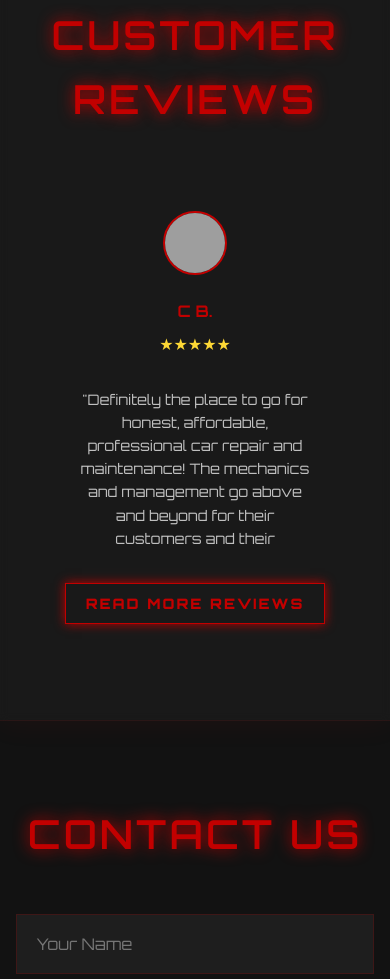
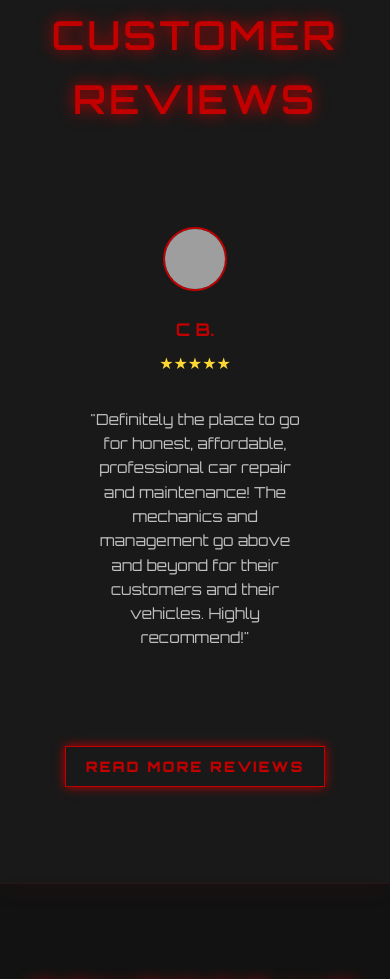
Before and after one commit to Shxxoa/carzila, a plain HTML site: page index.html in a window 390 px wide. Shown: the part 8028-9007 px from the top of the page. Drawn offline with nearby package versions, Linux system fonts and the light colour scheme; grey boxes are pictures that could not be loaded.

Commit message:
Add files via upload

```diff
--- a/styles.css
+++ b/styles.css
@@ -771,43 +771,3 @@ footer p {
     padding: 0.5rem 1.2rem;
   }
 }
-
-@media (max-width: 768px) {
-  .review-container {
-    height: 340px; /* give enough room for mobile layout */
-    position: relative;
-  }
-
-  .review {
-    position: absolute;
-    top: 0;
-    left: 0;
-    width: 100%;
-    display: none;
-    opacity: 0;
-    transition: opacity 1s ease-in-out;
-  }
-
-  .review.active {
-    display: flex;
-    opacity: 1;
-  }
-
-  .review img {
-    width: 60px;
-    height: 60px;
-  }
-
-  .review h3 {
-    font-size: 1rem;
-  }
-
-  .review p {
-    font-size: 0.9rem;
-    padding: 0 1rem;
-  }
-
-  .review .stars {
-    font-size: 1rem;
-  }
-}
```
